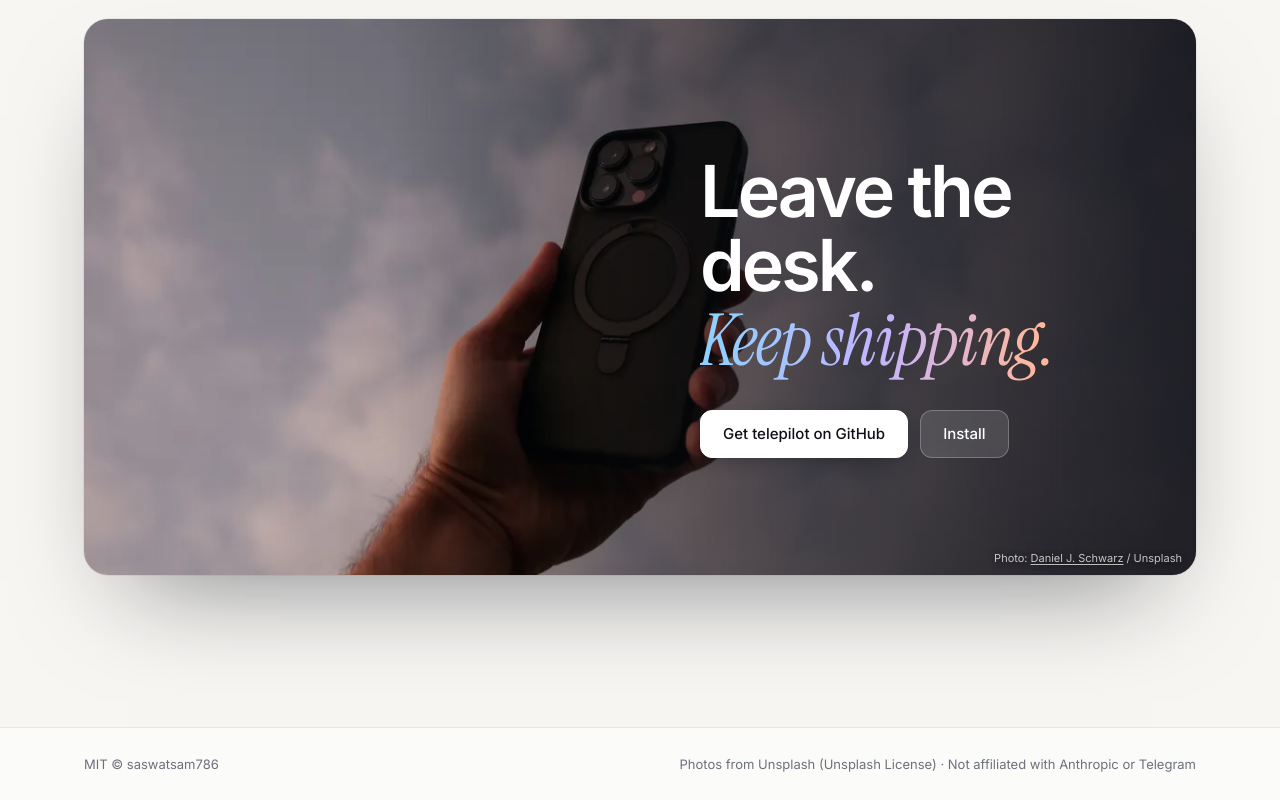
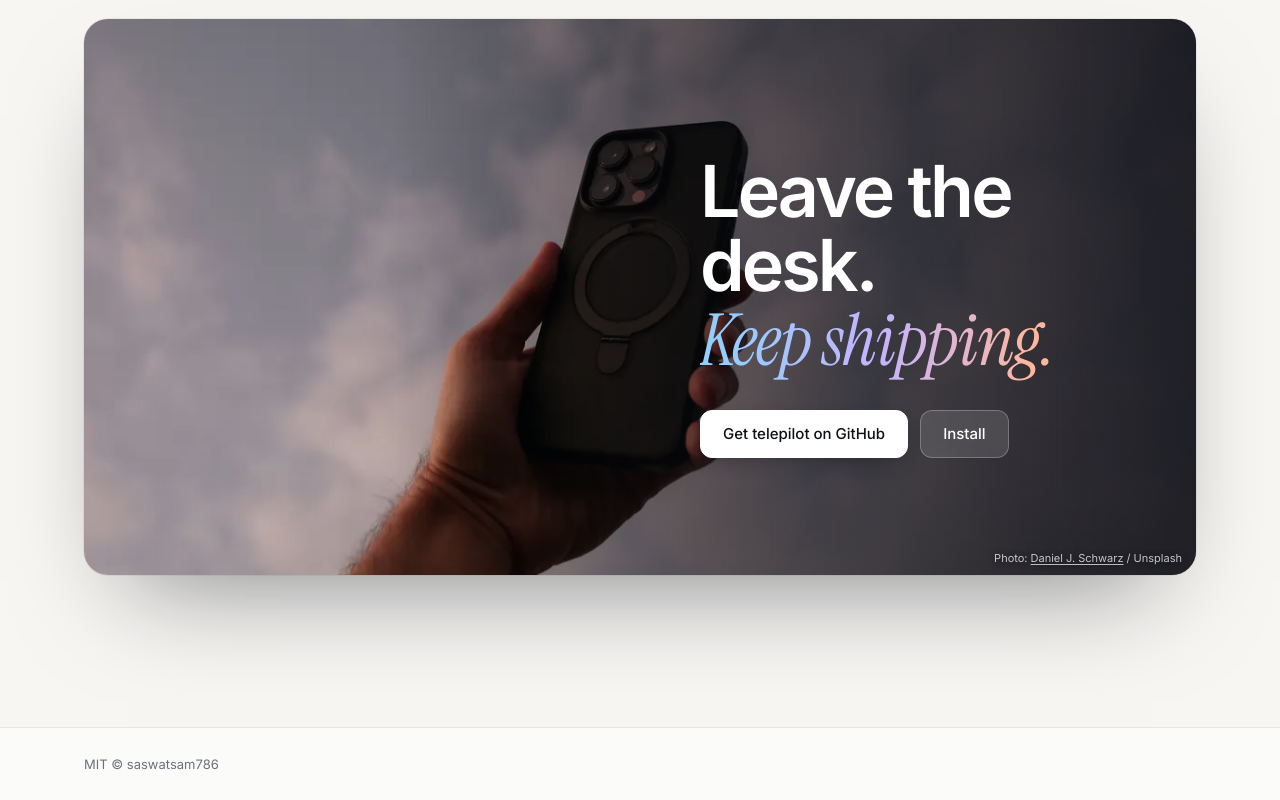
Before and after one commit to saswatsam786/telepilot, a website: page docs/index.html in a window 1280 px wide. Shown: the part 6705-7505 px from the top of the page. Drawn offline with Linux system fonts and the light colour scheme.

Commit message:
remove footer attribution/affiliation line

```diff
--- a/docs/index.html
+++ b/docs/index.html
@@ -421,7 +421,7 @@
   </section>
 </main>
 
-<footer><div class="wrap"><span>MIT © <a href="https://github.com/saswatsam786">saswatsam786</a></span><span>Photos from <a href="https://unsplash.com">Unsplash</a> (Unsplash License) · Not affiliated with Anthropic or Telegram</span></div></footer>
+<footer><div class="wrap"><span>MIT © <a href="https://github.com/saswatsam786">saswatsam786</a></span></div></footer>
 
 <script src="https://cdn.jsdelivr.net/npm/lenis@1.1.20/dist/lenis.min.js"></script>
 
```
Also changed, not shown: README.md.
